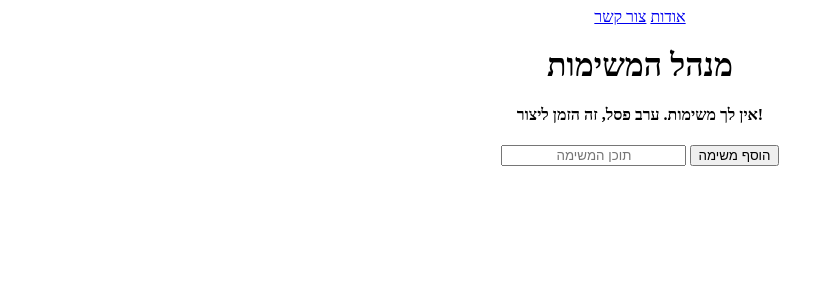
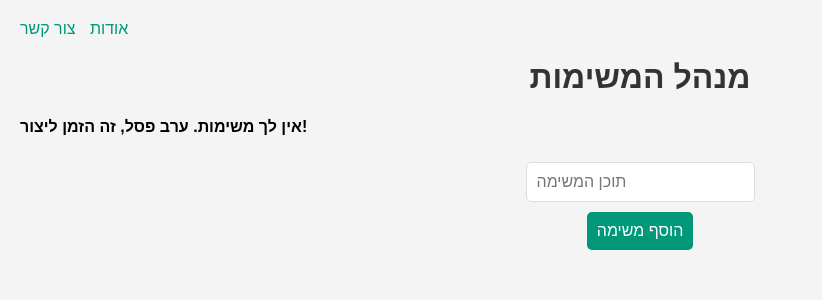
Before and after one commit to grinsh/flask-todos-app, a Flask app: page / in a window 1280 px wide. Shown: the top 300 px of the page, without its empty margins (0-822 px from the left). Run offline with Flask 3, Linux system fonts and the light colour scheme; data that the repository does not hold is empty.

Commit message:
Add style

```diff
--- a/static/css/index.css
+++ b/static/css/index.css
@@ -1,18 +1,102 @@
-*{
-text-align:center}
+/* בסיס */
+body {
+    font-family: Arial, sans-serif;
+    background-color: #f4f4f4;
+    margin: 0;
+    padding: 20px;
+}
 
+h1 {
+    color: #333;
+    text-align: center;
+}
 
-table{
+table {
+    width: 100%;
+    border-collapse: collapse;
+    margin: 20px 0;
+    font-size: 1.2em;
+    min-width: 400px;
+    border-radius: 5px 5px 0 0;
+    overflow: hidden;
+    box-shadow: 0 0 20px rgba(0, 0, 0, 0.15);
+}
 
-display:inline-block}
+table thead tr {
+    background-color: #009879;
+    color: #ffffff;
+    text-align: left;
+    font-weight: bold;
+}
 
-td, th{
-padding:1rem;
-text-align:left;}
+table th, table td {
+    padding: 12px 15px;
+}
 
+table tbody tr {
+    border-bottom: 1px solid #dddddd;
+}
 
-form{
-display:flex
-flex-direction:column
-background-color:"red"
+table tbody tr:nth-of-type(even) {
+    background-color: #f3f3f3;
 }
+
+table tbody tr:last-of-type {
+    border-bottom: 2px solid #009879;
+}
+
+table tbody tr.active-row {
+    font-weight: bold;
+    color: #009879;
+}
+
+form {
+    display: flex;
+    flex-direction: column;
+    align-items: center;
+    margin-top: 20px;
+}
+
+form input, form button {
+    padding: 10px;
+    margin: 5px 0;
+    border: 1px solid #ddd;
+    border-radius: 5px;
+    font-size: 1em;
+}
+
+form button {
+    background-color: #009879;
+    color: #fff;
+    cursor: pointer;
+    border: none;
+}
+
+form button:hover {
+    background-color: #007a63;
+}
+
+/* איקונים */
+a {
+    text-decoration: none;
+    color: #009879;
+    margin-right: 10px;
+}
+
+a:hover {
+    color: #007a63;
+}
+
+a .fa {
+    margin-right: 5px;
+}
+
+/* כפתורים */
+button {
+    display: inline-flex;
+    align-items: center;
+}
+
+button .fa {
+    margin-left: 5px;
+}
--- a/templates/base.html
+++ b/templates/base.html
@@ -4,6 +4,8 @@
     <meta charset="UTF-8">
     {% block head %}
     {% endblock %}
+    <link rel="stylesheet" href="https://cdnjs.cloudflare.com/ajax/libs/font-awesome/6.0.0-beta3/css/all.min.css">
+
 </head>
 <body>
     <nav>
```
